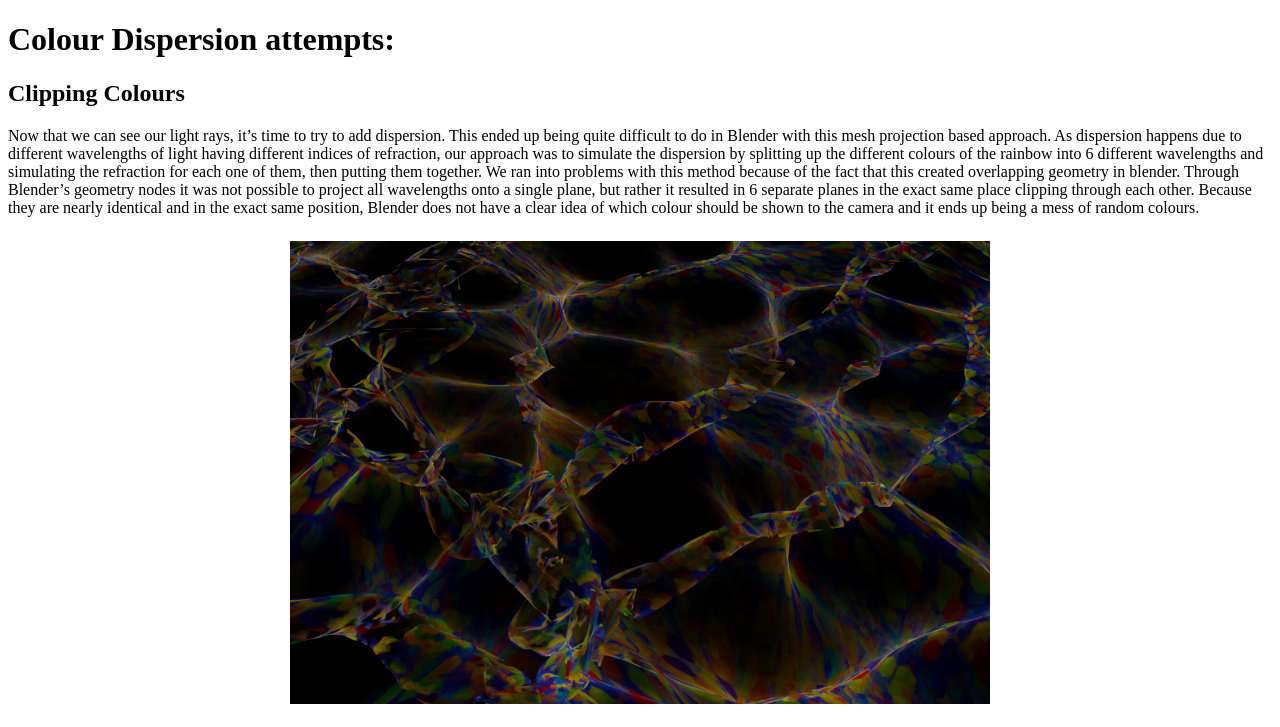
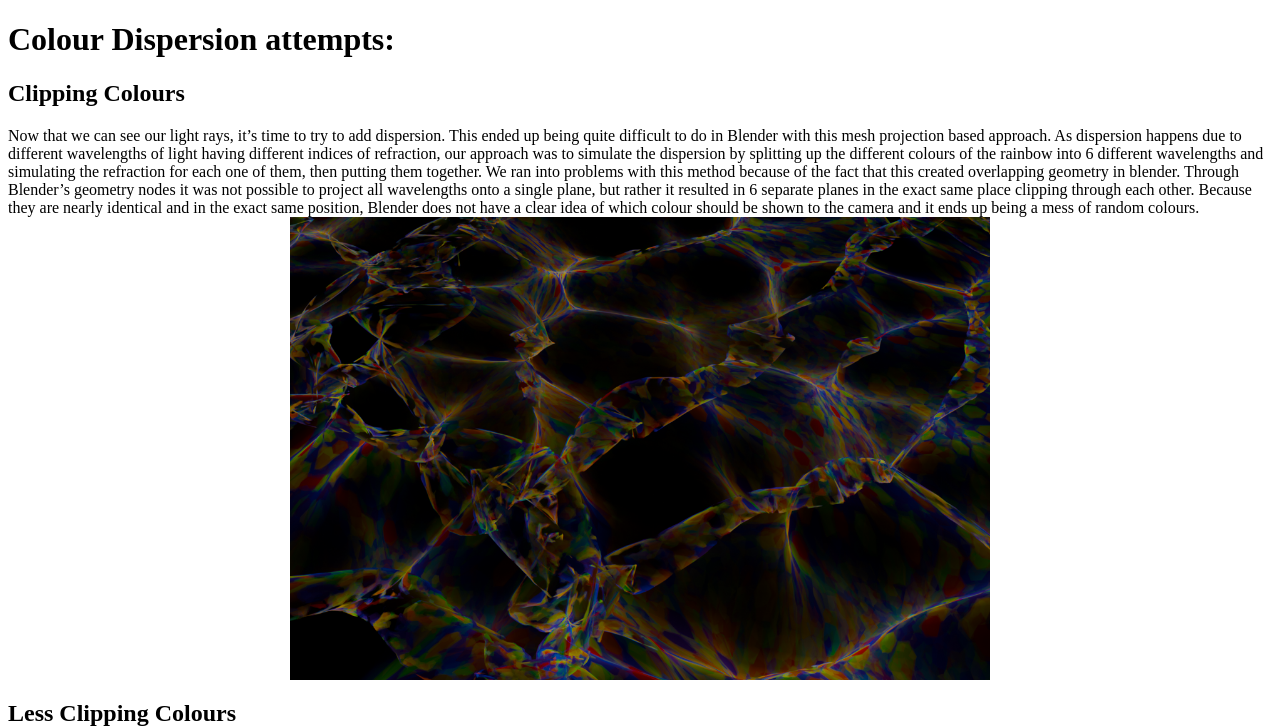
Before and after one commit to togezard/DD1354-project, a Jekyll site: the page built from README.md, in a window 1280 px wide. Shown: the top 727 px of the page. Built offline with Jekyll 4.4.1, drawn with Linux system fonts in a browser that asks for light colours; our own code applies the rules of GitHub Pages for plain Markdown files; grey boxes are pictures that could not be loaded.

Commit message:
Adjust image styles for better alignment

```diff
--- a/assets/css/style.css
+++ b/assets/css/style.css
@@ -2,6 +2,10 @@
   max-width: 700px;
   width: 100%;
   height: auto;
+}
+
+p img {
   display: block;
-  margin: 1.5rem auto;
+  margin-left: auto;
+  margin-right: auto;
 }
```
